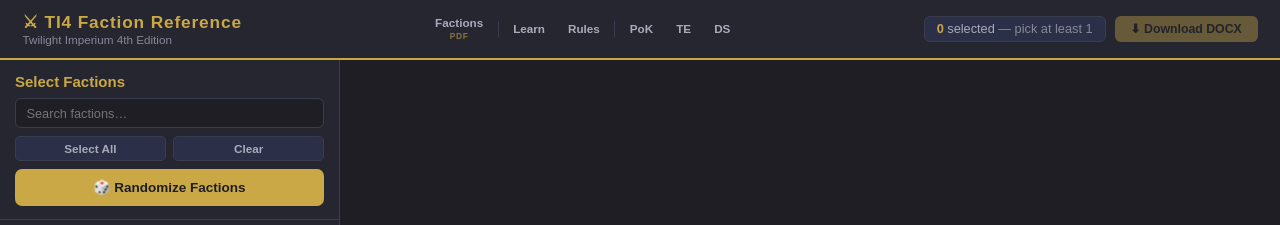
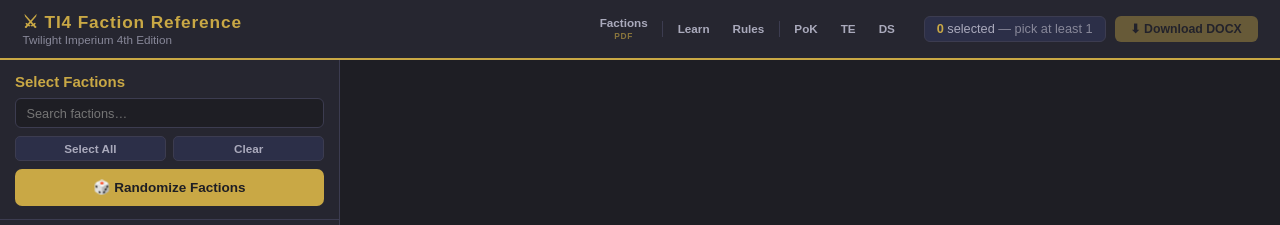
Before and after one commit to M3dnar/ti4-faction-reference, a website: page public/index.html in a window 1280 px wide. Shown: the top 225 px of the page. Drawn offline with nearby package versions, Linux system fonts and the light colour scheme.

Commit message:
Right-align header nav links

```diff
--- a/public/index.html
+++ b/public/index.html
@@ -51,7 +51,7 @@
 /* ── Header navigation links ─────────────────────────────────────────────── */
 .header-nav {
   flex: 1; display: flex; align-items: center;
-  justify-content: center; gap: .1rem; flex-wrap: wrap;
+  justify-content: flex-end; gap: .1rem; flex-wrap: wrap;
 }
 .hnav-link {
   display: inline-flex; flex-direction: column; align-items: center;
```
